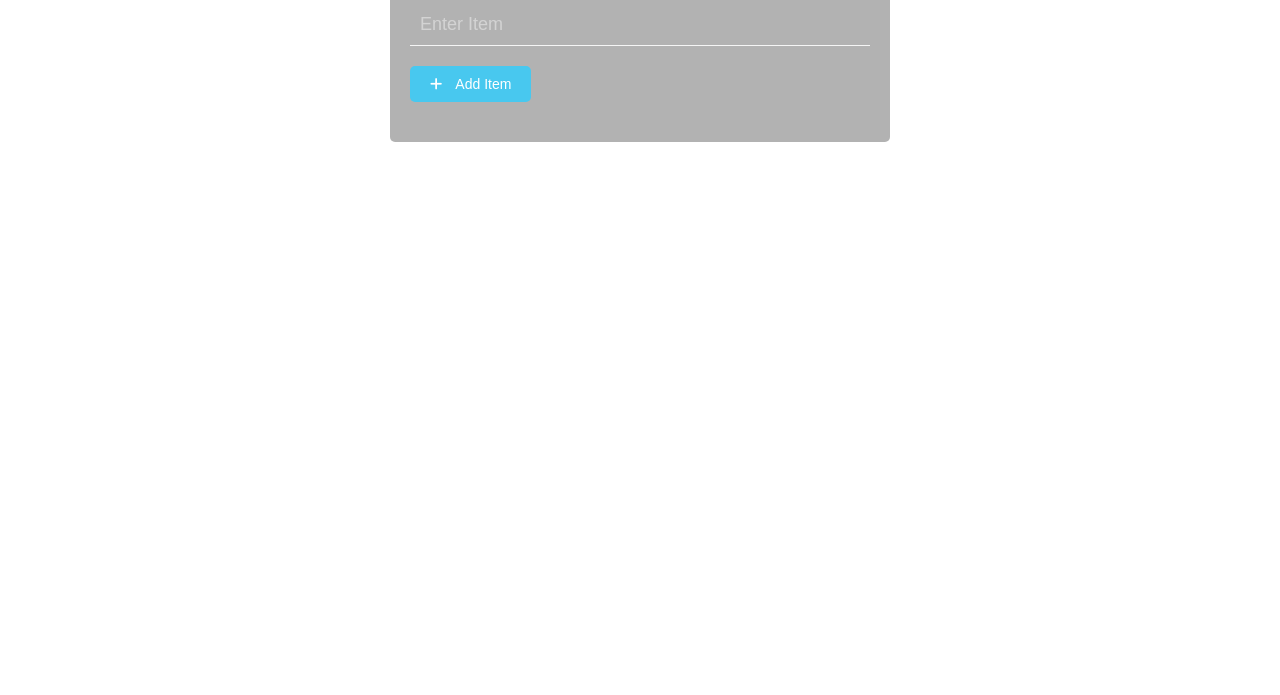
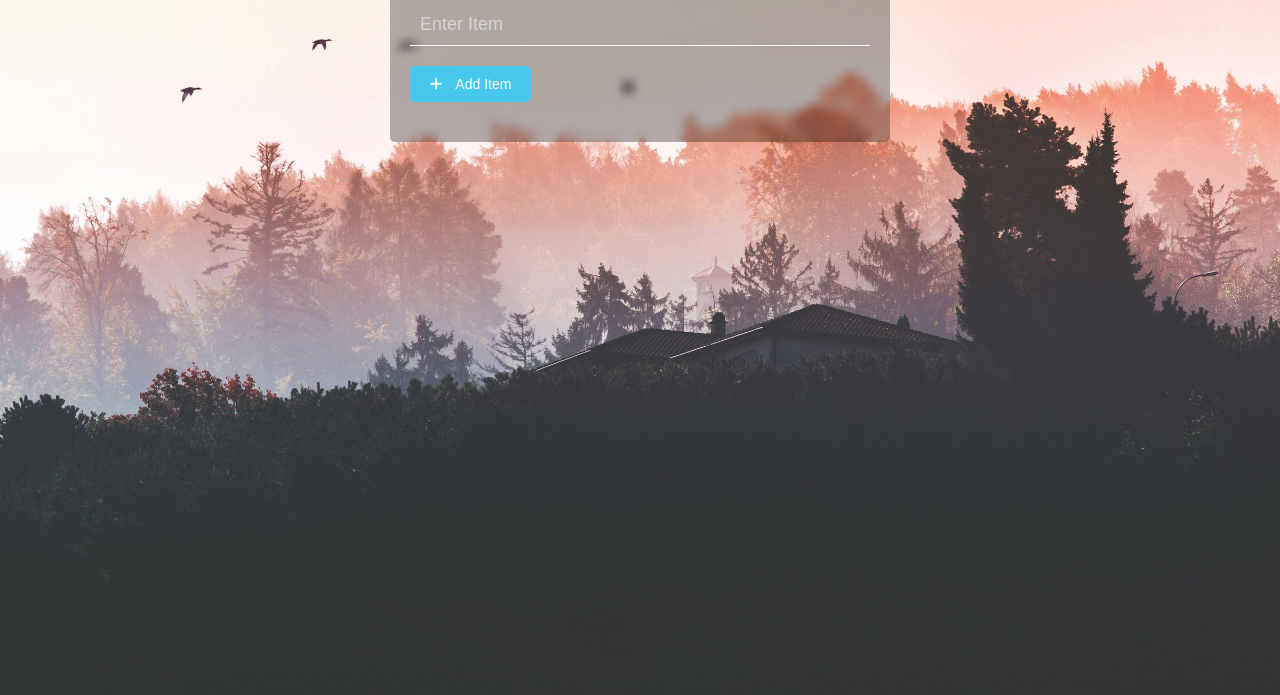
Before and after one commit to hansel-poe/to-do, a plain HTML site: page index.html in a window 1280 px wide. Shown: the part 135-830 px from the top of the page. Drawn offline with Linux system fonts and the light colour scheme; the site is published under a folder, as on GitHub Pages, so addresses that start at the root find nothing.

Commit message:
Again some more URL fixes

```diff
--- a/css/styles.css
+++ b/css/styles.css
@@ -11,7 +11,7 @@ body {
   font-size: 16px;
   line-height: 1.6px;
   color: rgba(255, 255, 255, 0.8);
-  background: url("/images/background.jpg") center center/cover no-repeat;
+  background: url("../images/background.jpg") center center/cover no-repeat;
   width: 100vw;
   height: 100vh;
   color: #fff;
```
